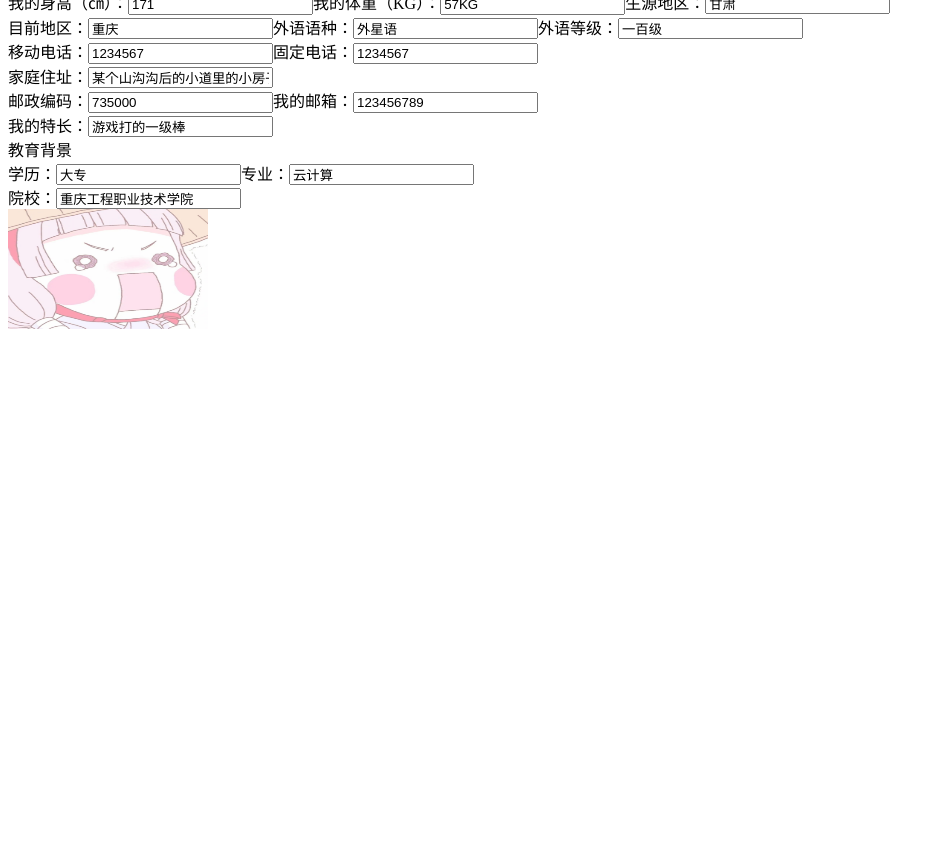
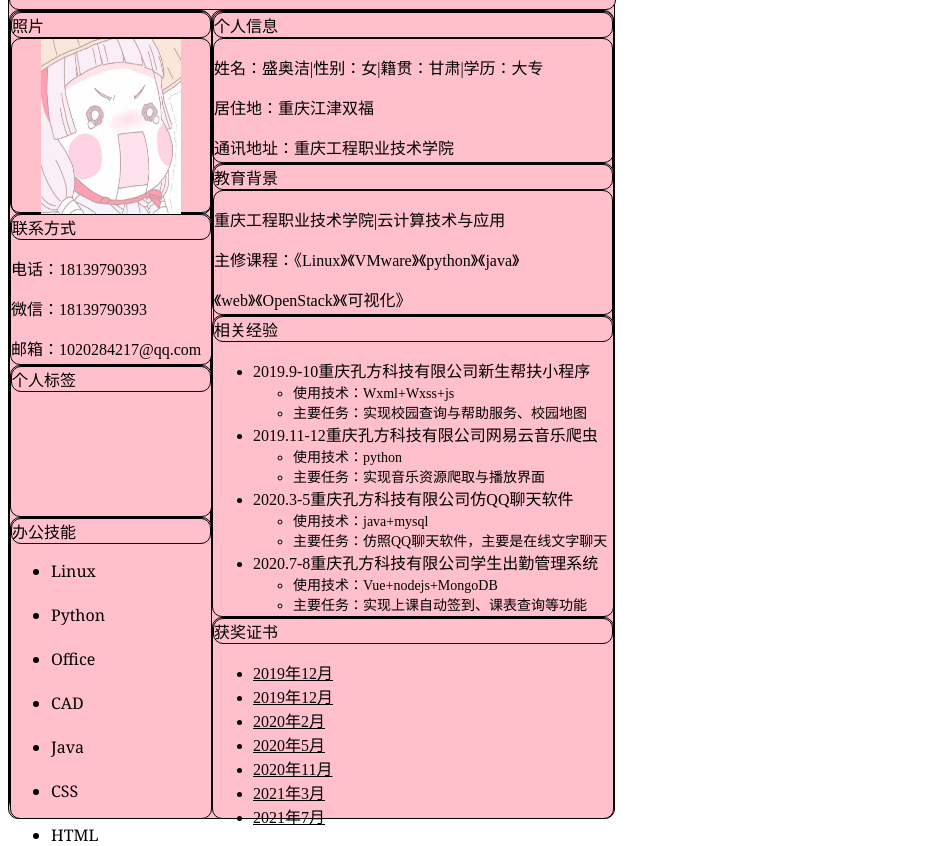
Before and after one commit to 1020284217/1020284217.github.io, a plain HTML site: page 233.html in a window 1280 px wide. Shown: the part 91-937 px from the top of the page, without its empty margins (0-945 px from the left). Before the commit the page ends 800 px from the top, so only its background shows below. Drawn offline with Linux system fonts and the light colour scheme.

Commit message:
Update 233.html

```diff
--- a/233.html
+++ b/233.html
@@ -1,28 +1,118 @@
-<!DOCTYPE html>
+
 <html>
-<head>
-    <meta charset="utf-8" />
-    <title></title>
-</head>
-<body>
-    <form method="post">
-个人履历表<br>
-我的姓名：<input type="text" value="盛奥洁"/>我的姓别：<input type="text" value="女"/>身份证号：<input type="text" value="12345678"/><br>
-出生年月：<input type="text" value="2001年8月30日"/> 是否党员：<input type="text" value="是"/><br>
-我的身高（㎝）：<input type="text" value="171"/>我的体重（KG）：<input type="text" value="57KG"/>生源地区：<input type="text" value="甘肃"/><br>
-目前地区：<input type="text" value="重庆"/>外语语种：<input type="text" value="外星语"/>外语等级：<input type="text" value="一百级"/><br>
-移动电话：<input type="text" value="1234567"/>固定电话：<input type="text" value="1234567"/><br>
-家庭住址：<input type="text" value="某个山沟沟后的小道里的小房子"/><br>
-邮政编码：<input type="text" value="735000"/>我的邮箱：<input type="text" value="123456789"/><br>
-我的特长：<input type="text" value="游戏打的一级棒"/><br>
-教育背景<br>
-学历：<input type="text" value="大专"/>专业：<input type="text" value="云计算"/><br>
-院校：<input type="text" value="重庆工程职业技术学院"/><br>
+    <head>
+        <meta charset="UTF-8">
+        <title>个人简历</title>
+        <style type="text/css">
+        div {border-radius: 10px;border: 1px solid black;}
+        #container {background-color: pink;width: 605px;height: 900px;align-items: center;}
+        #container1 {background-color: pink;width: 605px;height: 90px;}
+        #container2 {background-color: pink;width: 200px;height: 800px;float: left;}
+        #container3 {background-color: pink;width: 401px;height: 800px;float: left;}
+        #a {background-color: pink;width: 200px;height: 200px;}
+        #b {background-color: pink;width: 200px;height: 150px;}
+        #c {background-color: pink;width: 200px;height: 150px;}
+        #d {background-color: pink;width: 200px;height: 300px;}
+        #e {background-color: pink;width: 400px;height: 150px;}
+        #f {background-color: pink;width: 400px;height: 150px;}
+        #g {background-color: pink;width: 400px;height: 300px;}
+        #h {background-color: pink;width: 400px;height: 200px;}
+        #a1 {text-align: center;}
+        #d1 {font-family: Georgia, 'Times New Roman', Times, serif;}
+        #h1 {text-decoration: underline;}
+        #g1 {font-size: 14px;}
+        </style>
+    </head>
+    <body >
+        <div id="container" >
+            <div id="container1">
+                <h1 align="center">个人简历</h1>
+            </div>
+            <div id="container2">
+                <div id="a" >
+                    <div>照片</div>
+                    <div id="a1"><img src="455.jpg" alt="个人照片" title="个人照片"  width="140" height="175" >
+                    </div>
+                </div>
+                <div id="b">
+                    <div>联系方式</div>
+                    <p>电话：18139790393</p>
+                    <p>微信：18139790393</p>
+                    <p>邮箱：1020284217@qq.com</p>
+                </div>
+                <div id="c">
+                    <div>个人标签</div>
 
-
-    </form>
-    <img src="455.jpg" alt="个人照片" title="个人照片" width="200" height="120">
-</body>
+                </div>
+                <div id="d">
+                    <div>办公技能</div>
+                    <ul id="d1">
+                        <li>Linux</li><br>
+                        <li>Python</li><br>
+                        <li>Office</li><br>
+                        <li>CAD</li><br>
+                        <li>Java</li><br>
+                        <li>CSS</li><br>
+                        <li>HTML</li>
+                    </ul>
+                </div>
+            </div>
+            <div id="container3">
+                <div id="e">
+                    <div>个人信息</div>
+                    <div id="e1">
+                       <p>姓名：盛奥洁|性别：女|籍贯：甘肃|学历：大专</p>
+                       <p>居住地：重庆江津双福</p>
+                       <p>通讯地址：重庆工程职业技术学院</p>
+                    </div>
+                </div>
+                <div id="f">
+                    <div>教育背景</div>
+                    <div>
+                        <p></p>
+                        <p>重庆工程职业技术学院|云计算技术与应用</p>
+                        <p>主修课程：《Linux》《VMware》《python》《java》</p>
+                        <p>《web》《OpenStack》《可视化》</p>
+                    </div>
+                </div>
+                <div id="g">
+                    <div>相关经验</div>
+                    <ul>
+                        <li>2019.9-10重庆孔方科技有限公司新生帮扶小程序</li>
+                        <ul id="g1">
+                            <li>使用技术：Wxml+Wxss+js</li>
+                            <li>主要任务：实现校园查询与帮助服务、校园地图</li>
+                        </ul>
+                        <li>2019.11-12重庆孔方科技有限公司网易云音乐爬虫</li>
+                        <ul id="g1">
+                            <li>使用技术：python</li>
+                            <li>主要任务：实现音乐资源爬取与播放界面</li>
+                        </ul>
+                        <li>2020.3-5重庆孔方科技有限公司仿QQ聊天软件</li>
+                        <ul id="g1">
+                            <li>使用技术：java+mysql</li>
+                            <li>主要任务：仿照QQ聊天软件，主要是在线文字聊天</li>
+                        </ul>
+                        <li>2020.7-8重庆孔方科技有限公司学生出勤管理系统</li>
+                        <ul id="g1">
+                            <li>使用技术：Vue+nodejs+MongoDB</li>
+                            <li>主要任务：实现上课自动签到、课表查询等功能</li>
+                        </ul>
+                    </ul>
+                </div>
+                <div id="h">
+                    <div>获奖证书</div>
+                    <ul id="h1">
+                        <li>2019年12月</li>
+                        <li>2019年12月</li>
+                        <li>2020年2月</li>
+                        <li>2020年5月</li>
+                        <li>2020年11月</li>
+                        <li>2021年3月</li>
+                        <li>2021年7月</li>
+                    </ul>
+                </div>
+            </div>
+        </div>
+    </body>
 </html>
-<!DOCTYPE html>
-<html>
```
